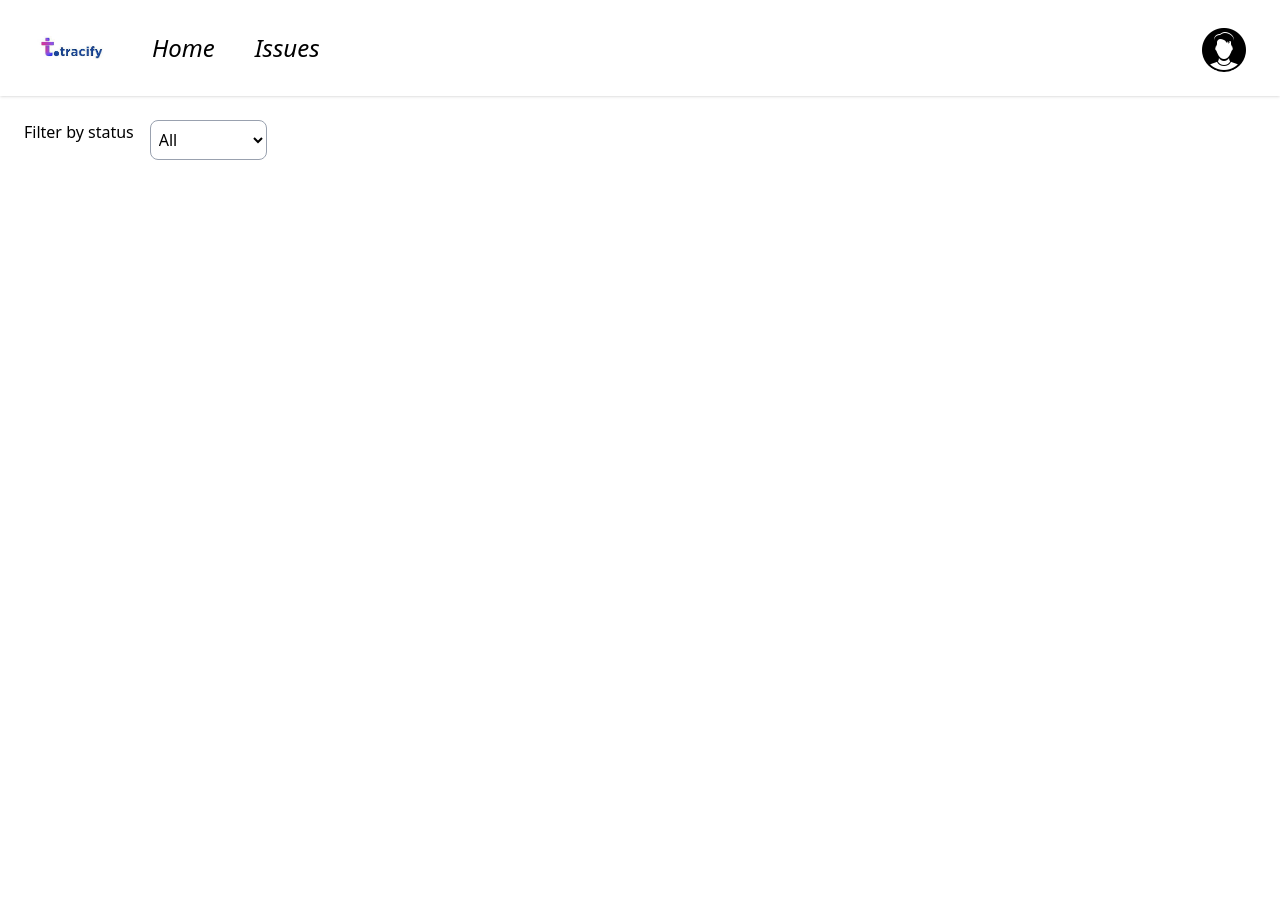
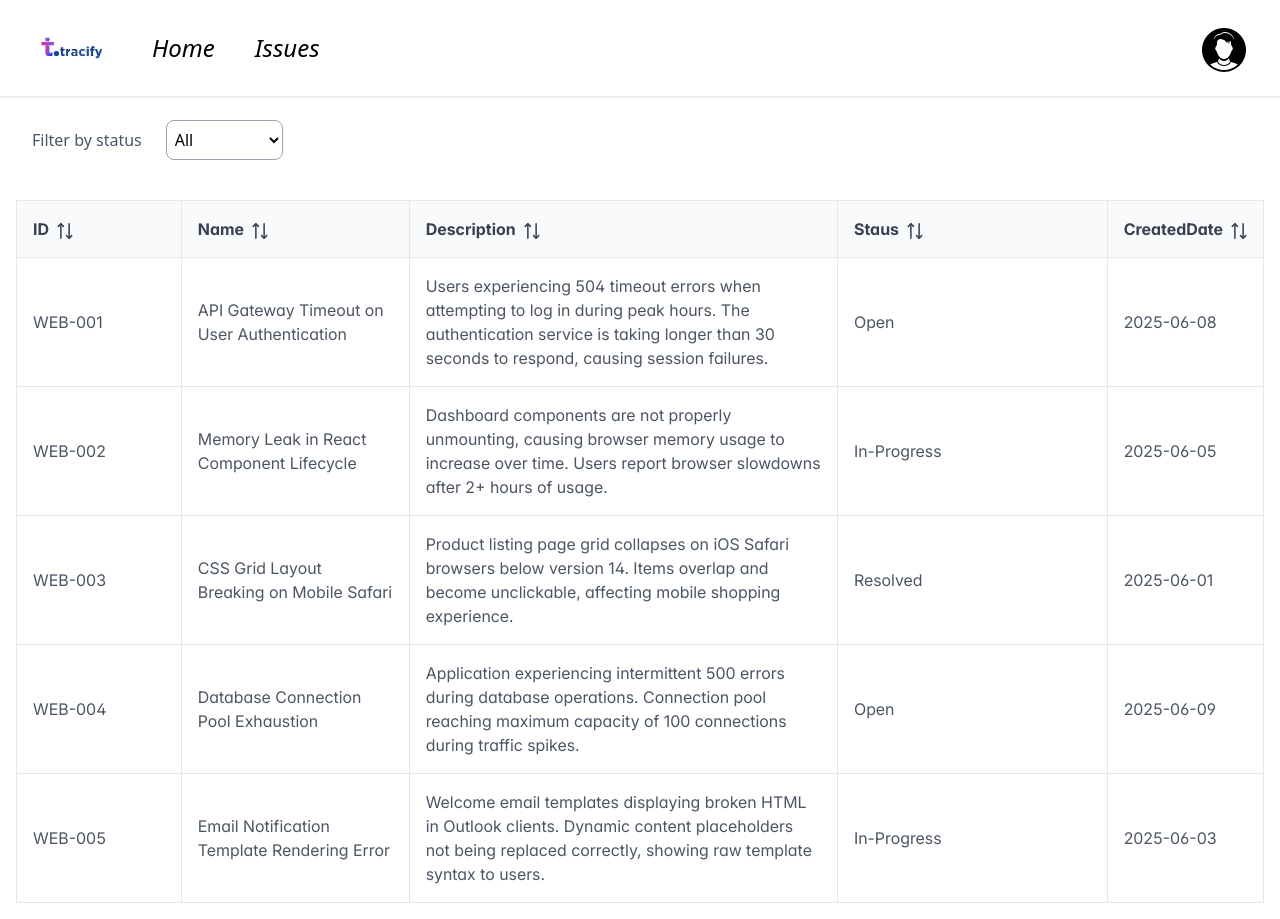
Before and after one commit to Jayasuriya-R/Tracify-App, a React (Vite) app: page /issue in a window 1280 px wide. Before the commit the page ends 800 px from the top, so only its background shows below. Built offline with nearby package versions, Linux system fonts and the light colour scheme.

Commit message:
created a table component to display data

```diff
--- a/package.json
+++ b/package.json
@@ -14,6 +14,8 @@
     "@emotion/styled": "^11.14.0",
     "@mui/material": "^7.1.1",
     "@tailwindcss/vite": "^4.1.8",
+    "primeicons": "^7.0.0",
+    "primereact": "^10.9.6",
     "react": "^19.1.0",
     "react-dom": "^19.1.0",
     "react-router": "^7.6.2",
--- a/src/components/MainContainer.jsx
+++ b/src/components/MainContainer.jsx
@@ -1,16 +1,22 @@
-import React, { useState } from 'react'
-import IssueDetails from './IssueDetails'
-import {issuesData} from '../utils/constants'
+import React, { useState } from "react";
+import IssueDetails from "./IssueDetails";
+import { issuesData } from "../utils/constants";
+import Table from "./Table";
 
 const MainContainer = () => {
-  const [option, setOption] = useState("")
-    const handleChange =(e)=>{setOption(e.target.value)}
+  const [option, setOption] = useState("All");
+  const handleChange = (e) => {
+    setOption(e.target.value);
+  };
   return (
     <div>
-      <div className='flex p-6'>
-        <h1>Filter by status</h1>
+      <div className="flex p-6">
+        <h1 className="m-2 text-gray-600 font-medium">Filter by status</h1>
         <div>
-       <select className=' mx-4 h-10 border border-gray-400 rounded-lg p-1' onChange={handleChange}>
+          <select
+            className=" mx-4 h-10 border border-gray-400 rounded-lg p-1"
+            onChange={handleChange}
+          >
             <option>All</option>
             <option>Open</option>
             <option>In-Progress</option>
@@ -18,12 +24,13 @@ const MainContainer = () => {
           </select>
         </div>
       </div>
-      {
-        option == 'All' ? (issuesData.map((x) => <IssueDetails key={x.id} desc={x.description} status={x.status} color={x.color}/>)):(issuesData.filter((x)=> x.status === option ).map((x) => <IssueDetails key={x.id} desc={x.description} status={x.status} color={x.color}/>))
-        // console.log(issuesData.filter((x)=>x))
-      }
+      {option == "All" ? (
+        <Table data={issuesData} />
+      ) : (
+        <Table data={issuesData.filter((x) => x.status === option)} />
+      )}
     </div>
-  )
-}
+  );
+};
 
-export default MainContainer
+export default MainContainer;
--- /dev/null
+++ b/src/components/Table.jsx
@@ -0,0 +1,21 @@
+import React from 'react'
+import { DataTable } from 'primereact/datatable';
+import { Column } from 'primereact/column';
+
+
+const Table = ({data}) => {
+  return (
+    <div className="p-4">
+      <DataTable value={data} showGridlines tableStyle={{ minWidth: '28rem' }}>
+        <Column field='id' header="ID" sortable style={{ width: '15%' }}/>
+        <Column field='title' header="Name" sortable style={{ width: '20%' }}/>
+        <Column field='description' header="Description" sortable style={{ width: '40%' }} />
+        <Column field='status' header="Staus" sortable style={{ width: '25%' }}/>
+        <Column field='createdDate' header="CreatedDate" sortable style={{ width: '25%' }} />
+
+      </DataTable>
+    </div>
+  );
+};
+
+export default Table;
```
Also changed, not shown: src/App.jsx (+8 -0 lines), 1 other file (tests, documents, lock files or other folders). Lines whose indentation alone changed are shown as unchanged.
